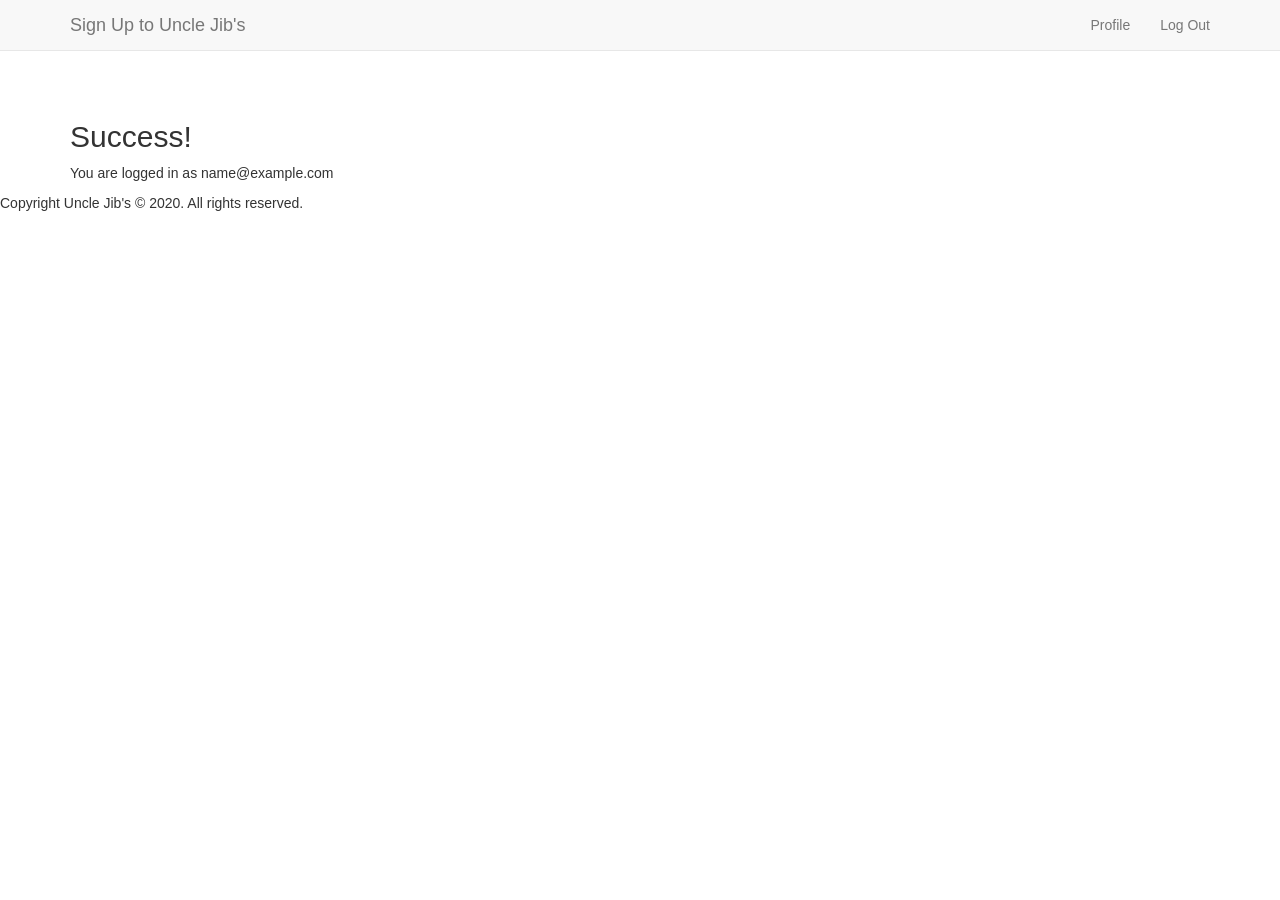
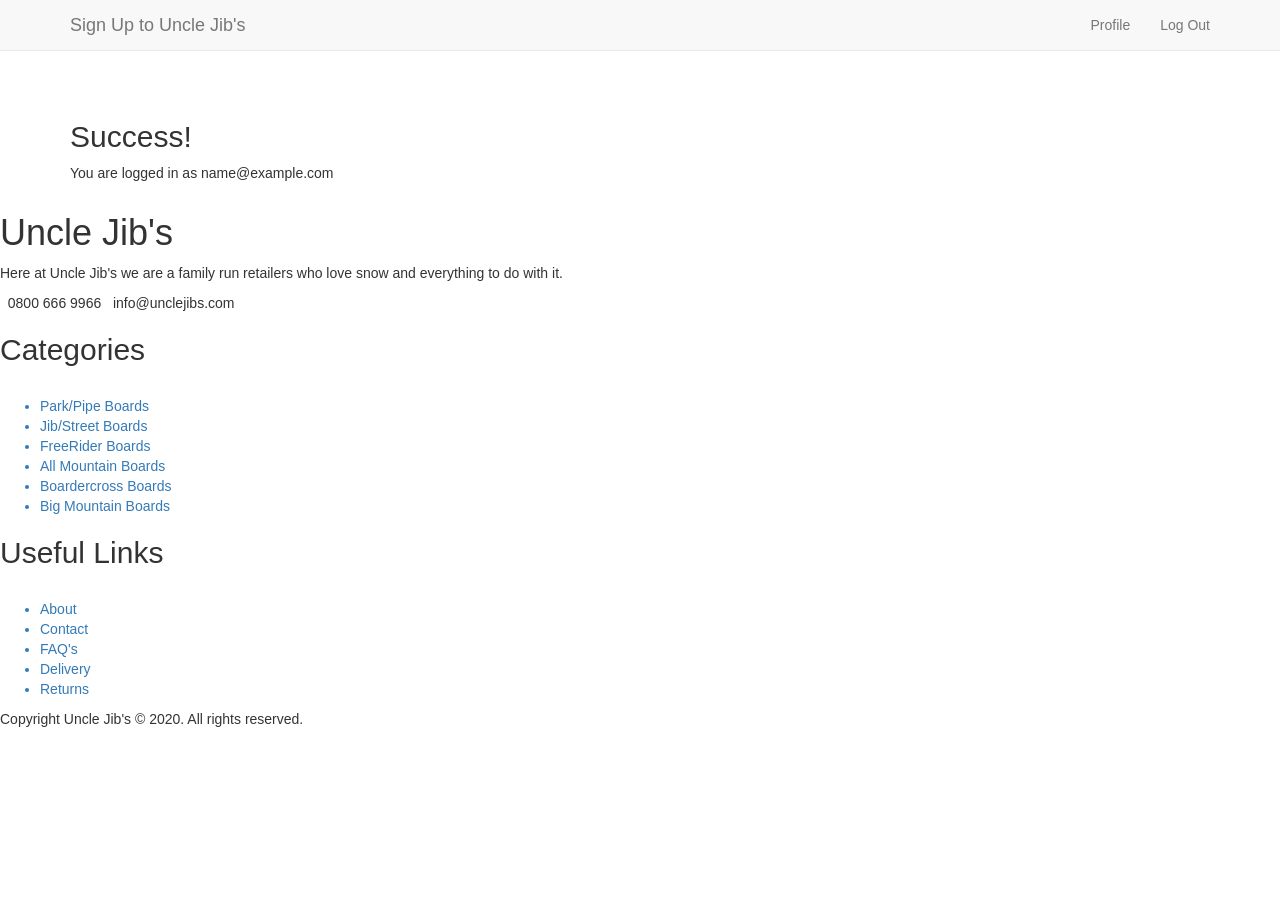
Before and after one commit to LibbyWin/UncleJib, a Django app: page /accounts/profile/ in a window 1280 px wide. Run offline with Django 3.2, Linux system fonts and the light colour scheme; the visitor is signed in with stand-in values (Sample User, id 1); some libraries are stand-ins or nearby versions.

Commit message:
added html for the categories section and the links section of the footer

```diff
--- a/templates/base.html
+++ b/templates/base.html
@@ -54,9 +54,46 @@
     <!--Fixed footer -->
 
         <div class="footer-content">
-            <div class="footer-section about"></div>
-            <div class="footer-section links"></div>
-            <div class="footer-section contact-form"></div>
+            <div class="footer-section about">
+                <h1 class="logo"><span>Uncle Jib's</h1>
+                    <p>
+                    Here at Uncle Jib's we are a family run retailers who love snow and everything to do with it.
+                    </p>
+                    <div class="contact">
+                        <span><i class="fas fa-phone"></i> &nbsp; 0800 666 9966</span>
+                        <span><i class="fas fa-envolope"></i> &nbsp; info@unclejibs.com</span>
+                    </div>
+                    <div class="socials">
+                        <a href="www.facebook.com"><i class="fab fa-facebook"></i></a>
+                        <a href="www.instagram.com"><i class="fab fa-instagram"></i></a>
+                        <a href="www.snapchat.com"><i class="fab fa-snapchat"></i></a>
+                        <a href="www.twitter.com"><i class="fab fa-twitter"></i></a>
+                    </div>
+            </div>
+
+            <div class="footer-section categories">
+                <h2>Categories</h2>
+                <br>
+                <ul>
+                    <a href="#"><li>Park/Pipe Boards</li></a>
+                    <a href="#"><li>Jib/Street Boards</li></a>
+                    <a href="#"><li>FreeRider Boards</li></a>
+                    <a href="#"><li>All Mountain Boards</li></a>
+                    <a href="#"><li>Boardercross Boards</li></a>
+                    <a href="#"><li>Big Mountain Boards</li></a>
+                </ul>
+            </div>
+
+            <div class="footer-section links">
+                <h2>Useful Links</h2>
+                <br>
+                <ul>
+                    <a href="#"><li>About</li></a>
+                    <a href="#"><li>Contact</li></a>
+                    <a href="#"><li>FAQ's</li></a>
+                    <a href="#"><li>Delivery</li></a>
+                    <a href="#"><li>Returns</li></a>
+                </ul></div>
         </div>
 
 
```
